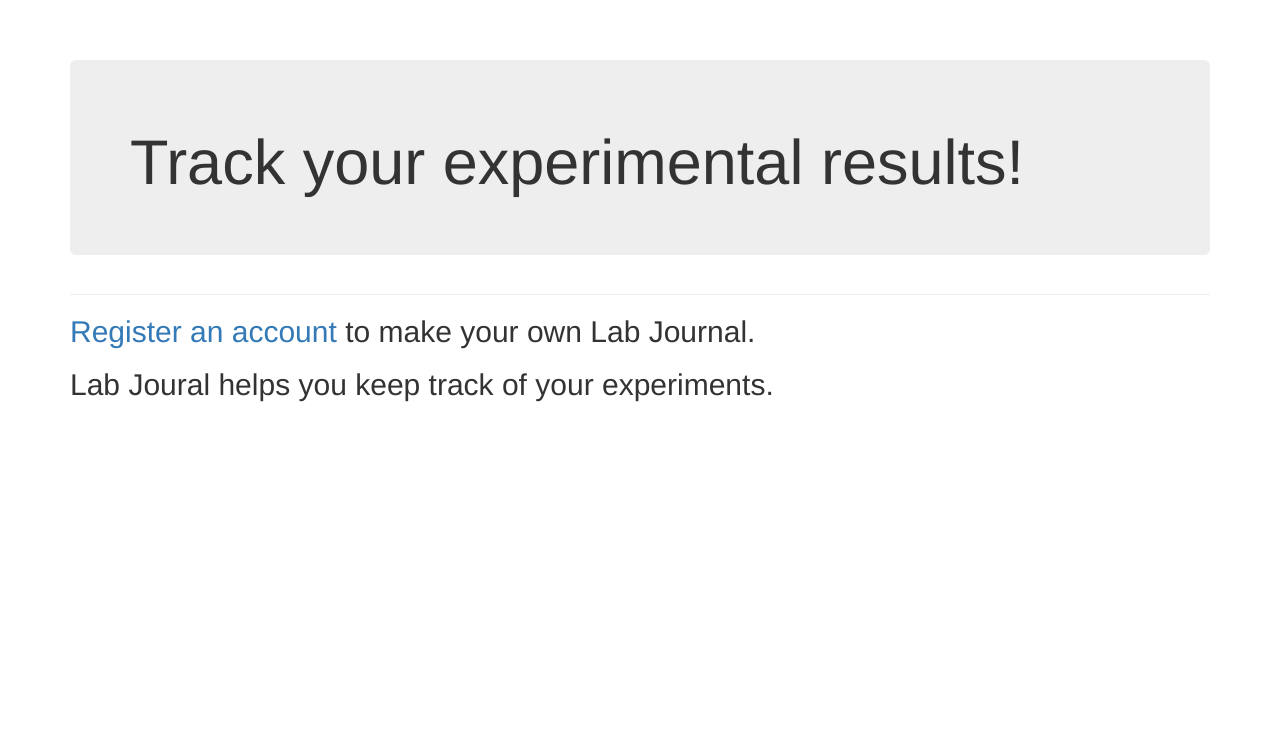
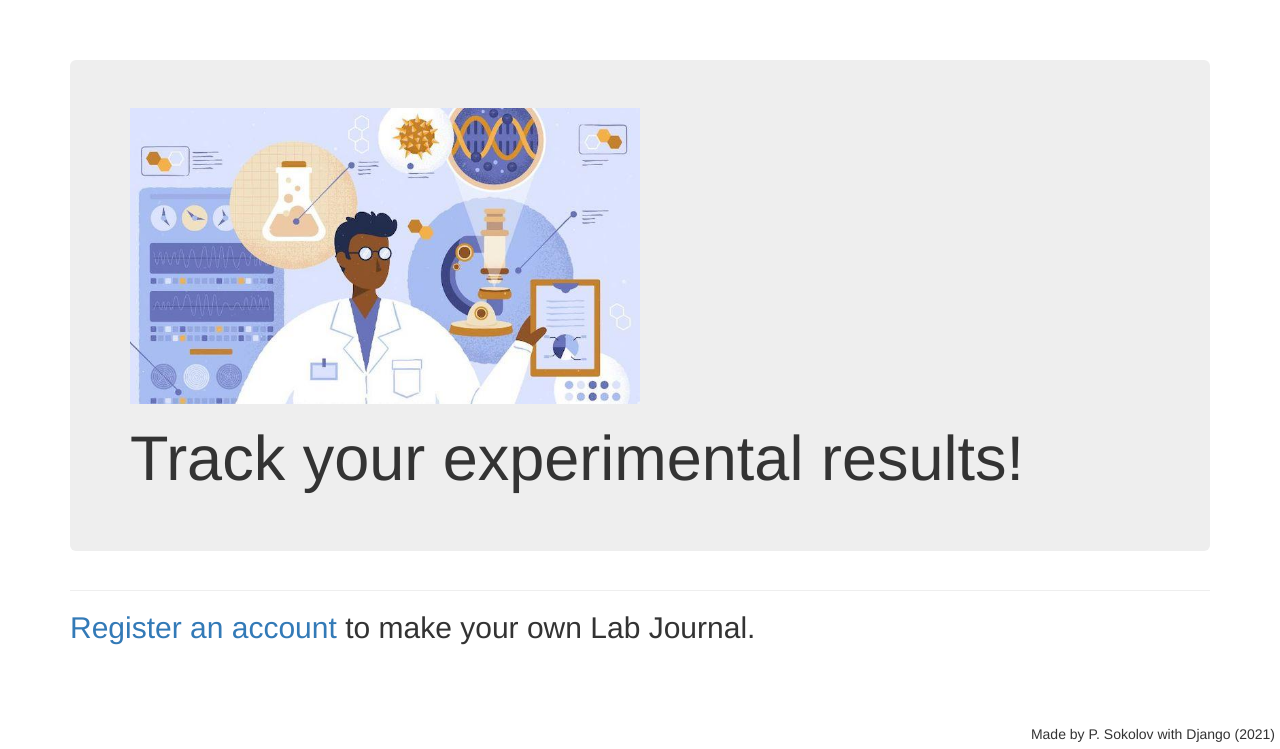
Before and after one commit to paulsok/lab_journal, a Django app: page / in a window 1280 px wide. Shown: the part 51-800 px from the top of the page. Run offline with Django 3.2, Linux system fonts and the light colour scheme; some libraries are stand-ins or nearby versions.

Commit message:
front page fix

```diff
--- a/lab_journal/settings.py
+++ b/lab_journal/settings.py
@@ -15,6 +15,7 @@ from decouple import config
 # Build paths inside the project like this: BASE_DIR / 'subdir'.
 BASE_DIR = Path(__file__).resolve().parent.parent
 
+STATIC_URL = 'lab_journals/static'
 
 # Quick-start development settings - unsuitable for production
 # See https://docs.djangoproject.com/en/3.2/howto/deployment/checklist/
--- a/lab_journals/templates/index.html
+++ b/lab_journals/templates/index.html
@@ -1,6 +1,12 @@
 {% extends "base.html" %}
 {% block header %}
+
 <div class='jumbotron'>
+    {% load static %}
+    <style>
+    .lab {width: 50%; height: auto}
+    </style>
+        <img src="{% static 'eln-image-news.png' %}" alt="welcome" class="lab">
     <h1>Track your experimental results!</h1>
 </div>
 {% endblock header %}
@@ -9,7 +15,11 @@
     <h2>
         <a href="{% url 'register' %}">Register an account</a> to make your own Lab Journal.
     </h2>
-    <h2>
-       Lab Joural helps you keep track of your experiments.
-    </h2>
+    <style>
+      #bot {
+          position: fixed;
+          bottom: 5px;
+          right: 5px;}
+    </style>
+    <div id="bot">Made by P. Sokolov with Django (2021)</div>
 {% endblock content %}
```
Also changed, not shown: lab_journals/static/eln-image-news.png (added).
